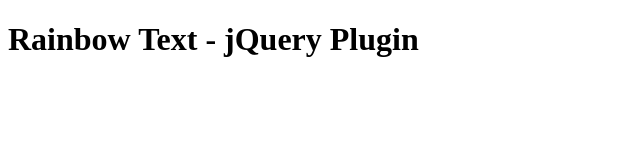
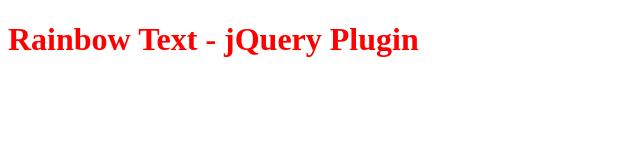
Before and after one commit to zitongliu/rainbowText, a plain HTML site: page index.html in a window 1280 px wide. Shown: the whole page, without its empty margins (0-640 px from the left). Drawn offline with Linux system fonts and the light colour scheme.

Commit message:
Added color change - single color

```diff
--- a/index.html
+++ b/index.html
@@ -5,7 +5,8 @@
   <meta name="viewport" content="width=device-width, initial-scale=1.0">
   <meta http-equiv="X-UA-Compatible" content="ie=edge">
   <title>Rainbow Text</title>
-  <script src="js/jquery"></script>
+  <script src="js/jquery.js"></script>
+  <script src="js/rainbowText.js"></script>
   <script src="js/main.js"></script>
 </head>
 <body>
--- /dev/null
+++ b/js/rainbowText.js
@@ -0,0 +1,27 @@
+
+
+(function($){
+  $.fn.rainbowText = function(){
+    var text = this[0].innerHTML;
+    // Convert text string into array //
+    textArray = text.split("");
+    console.log(text);
+
+    var resultsArray = [];
+    var outputText = "";
+
+    color = "red";
+    for (var i = 0; i < textArray.length; i++){
+      resultsArray.push('<span style="color:' + color + '">'+textArray[i]+'</span>');
+    }
+    var resultsString = resultsArray.join('');
+    this[0].innerHTML = resultsString;
+  };
+})(jQuery);
+
+$(document).ready(function(){
+
+  $("h1").rainbowText();
+
+
+});
```
